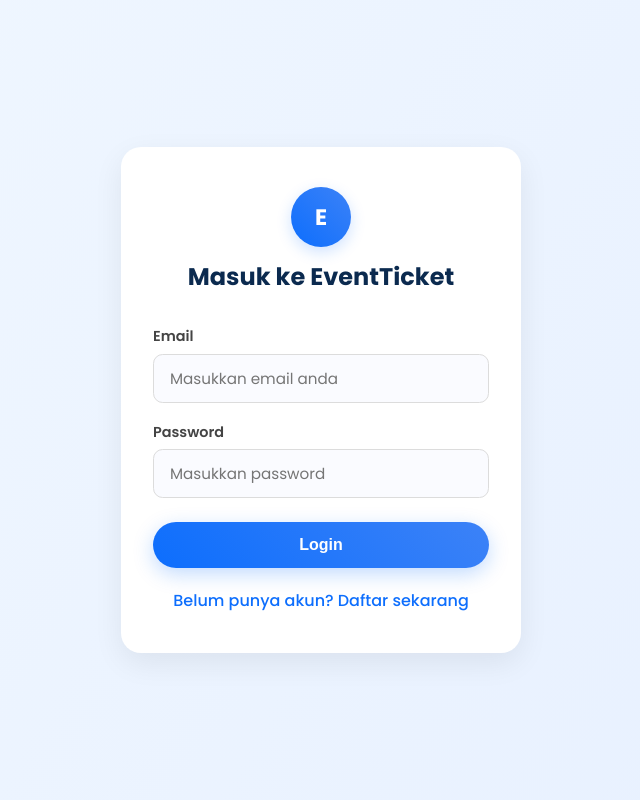
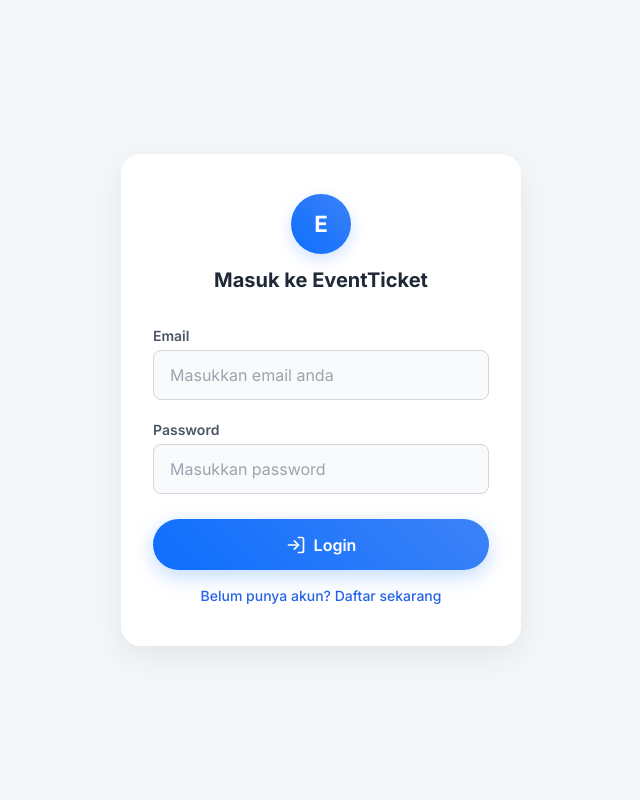
Before and after one commit to reyhanaIzzal21/task_eventTicket, a PHP site: page /login in a window 1280 px wide. Shown: the whole page, without its empty margins (319-959 px from the left). Run offline with PHP 8.4, Linux system fonts and the light colour scheme; some libraries are stand-ins or nearby versions.

Commit message:
feat: update login and registration pages with Tailwind CSS styling and improved user experience

```diff
--- a/app/Views/auth/login.php
+++ b/app/Views/auth/login.php
@@ -10,20 +10,26 @@
     <title>Login - EventTicket</title>
     <meta name="viewport" content="width=device-width,initial-scale=1">
 
-    <!-- Google Font -->
-    <link href="https://fonts.googleapis.com/css2?family=Poppins:wght@400;500;600;700;800&display=swap" rel="stylesheet">
+    <script src="https://cdn.tailwindcss.com"></script>
+
+    <link rel="preconnect" href="https://fonts.googleapis.com">
+    <link rel="preconnect" href="https://fonts.gstatic.com" crossorigin>
+    <link href="https://fonts.googleapis.com/css2?family=Inter:wght@100..900&display=swap" rel="stylesheet">
+
+    <script src="https://unpkg.com/lucide@latest"></script>
 
     <style>
         :root {
-            --bs-primary: #0D6EFD;
-            --bs-primary-rgb: 13, 110, 253;
-            --bs-dark-blue: #0B2A4F;
-            --bs-gradient: linear-gradient(45deg, #0D6EFD, #3C82F7);
+            /* Warna kustom untuk konsistensi */
+            --primary-color: #0D6EFD;
+            --primary-rgb: 13, 110, 253;
+            --dark-blue: #1f2937; /* Mengganti dark-blue agar lebih sesuai dengan tema Inter/modern */
+            --gradient: linear-gradient(45deg, #0D6EFD, #3C82F7);
         }
 
         body {
-            font-family: 'Poppins', sans-serif;
-            background: linear-gradient(120deg, #F0F7FF, #E7F0FF);
+            font-family: 'Inter', sans-serif;
+            background-color: #f4f7fa; /* Latar belakang lebih cerah (dari tema) */
             display: flex;
             align-items: center;
             justify-content: center;
@@ -31,26 +37,34 @@
             margin: 0;
         }
 
-        .login-container {
+        /* Ikon Lucide untuk digunakan dalam HTML */
+        .icon {
+            width: 1.25rem;
+            height: 1.25rem;
+            stroke-width: 2;
+            margin-right: 0.5rem;
+        }
+
+        /* Kelas kustom untuk mempermudah transisi dari CSS lama ke Tailwind */
+
+        /* Login Container - Mengganti .login-container dengan kelas Tailwind */
+        .login-card {
             background: #fff;
             width: 100%;
             max-width: 400px;
             padding: 2.5rem 2rem;
-            border-radius: 1.25rem;
+            border-radius: 1.25rem; /* rounded-2xl */
             box-shadow: 0 10px 30px rgba(0, 0, 0, 0.07);
             text-align: center;
             box-sizing: border-box;
         }
 
-        .login-header {
-            margin-bottom: 2rem;
-        }
-
+        /* Login Logo */
         .login-logo {
             width: 60px;
             height: 60px;
             margin: 0 auto 0.8rem;
-            background: var(--bs-gradient);
+            background: var(--gradient);
             border-radius: 50%;
             display: flex;
             align-items: center;
@@ -58,56 +72,40 @@
             color: white;
             font-weight: 700;
             font-size: 1.4rem;
-            box-shadow: 0 5px 15px rgba(var(--bs-primary-rgb), 0.2);
+            box-shadow: 0 5px 15px rgba(var(--primary-rgb), 0.2);
         }
 
-        .login-header h2 {
-            font-weight: 700;
-            color: var(--bs-dark-blue);
-            font-size: 1.5rem;
-            margin: 0;
+        /* Input Focus Shadow */
+        input:focus {
+            border-color: var(--primary-color) !important;
+            outline: none;
+            box-shadow: 0 0 0 0.15rem rgba(var(--primary-rgb), 0.15) !important;
+            background-color: #fff !important;
         }
 
-        form {
-            display: flex;
-            flex-direction: column;
-            align-items: center;
-        }
-
-        .field {
+        /* Button Primary */
+        .btn-primary-custom {
+            background: var(--gradient);
+            border: none;
+            color: white;
+            font-weight: 600;
+            font-size: 1rem;
+            border-radius: 50rem;
+            padding: 0.85rem;
             width: 100%;
-            text-align: left;
-            margin-bottom: 1.2rem;
+            transition: all 0.3s ease;
+            cursor: pointer;
+            margin-top: 0.3rem;
+            box-shadow: 0 6px 20px rgba(var(--primary-rgb), 0.25);
             box-sizing: border-box;
         }
 
-        label {
-            display: block;
-            margin-bottom: 0.4rem;
-            font-weight: 600;
-            color: #444;
-            font-size: 0.9rem;
+        .btn-primary-custom:hover {
+            transform: translateY(-3px);
+            box-shadow: 0 10px 25px rgba(var(--primary-rgb), 0.35);
         }
 
-        input {
-            width: 100%;
-            padding: 0.75rem 1rem;
-            border: 1px solid #dcdcdc;
-            border-radius: 0.6rem;
-            font-family: inherit;
-            font-size: 0.95rem;
-            transition: all 0.3s ease;
-            background-color: #fafbff;
-            box-sizing: border-box;
-        }
-
-        input:focus {
-            border-color: var(--bs-primary);
-            outline: none;
-            box-shadow: 0 0 0 0.15rem rgba(var(--bs-primary-rgb), 0.15);
-            background-color: #fff;
-        }
-
+        /* Errors */
         .errors {
             background: rgba(255, 0, 0, 0.05);
             border: 1px solid rgba(255, 0, 0, 0.15);
@@ -121,83 +119,65 @@
             box-sizing: border-box;
         }
 
-        .btn-primary {
-            background: var(--bs-gradient);
-            border: none;
-            color: white;
-            font-weight: 600;
-            font-size: 1rem;
-            border-radius: 50rem;
-            padding: 0.85rem;
-            width: 100%;
-            transition: all 0.3s ease;
-            cursor: pointer;
-            margin-top: 0.3rem;
-            box-shadow: 0 6px 20px rgba(var(--bs-primary-rgb), 0.25);
-            box-sizing: border-box;
-        }
-
-        .btn-primary:hover {
-            transform: translateY(-3px);
-            box-shadow: 0 10px 25px rgba(var(--bs-primary-rgb), 0.35);
-        }
-
-        .register-link {
-            margin-top: 1.3rem;
-            display: inline-block;
-            color: var(--bs-primary);
-            font-weight: 500;
-            text-decoration: none;
-            transition: color 0.3s ease;
-        }
-
-        .register-link:hover {
-            color: #084298;
-            text-decoration: underline;
-        }
-
         @media (max-width: 480px) {
-            .login-container {
+            .login-card {
                 padding: 2rem 1.5rem;
                 border-radius: 1rem;
             }
         }
+
     </style>
 </head>
 
 <body>
-    <div class="login-container">
-        <div class="login-header">
+    <div class="login-card">
+        <div class="mb-8">
             <div class="login-logo">E</div>
-            <h2>Masuk ke EventTicket</h2>
+            <h2 class="text-xl font-bold text-gray-800 mt-2 mb-0">Masuk ke EventTicket</h2>
         </div>
 
         <?php if (!empty($loginErrors)): ?>
             <div class="errors">
-                <ul>
-                    <?php foreach ($loginErrors as $error): ?>
-                        <li><?= htmlspecialchars($error) ?></li>
-                    <?php endforeach; ?>
-                </ul>
+                <div class="flex items-start">
+                    <i data-lucide="alert-circle" class="icon text-red-700 mt-0.5"></i>
+                    <ul class="list-none p-0 m-0">
+                        <?php foreach ($loginErrors as $error): ?>
+                            <li><?= htmlspecialchars($error) ?></li>
+                        <?php endforeach; ?>
+                    </ul>
+                </div>
             </div>
         <?php endif; ?>
 
-        <form method="post" action="/login">
-            <div class="field">
-                <label for="email">Email</label>
-                <input id="email" name="email" type="email" placeholder="Masukkan email anda" required>
+        <form method="post" action="/login" class="flex flex-col items-center">
+            <div class="field w-full text-left mb-5">
+                <label for="email" class="block mb-1 font-semibold text-gray-600 text-sm">Email</label>
+                <input id="email" name="email" type="email" placeholder="Masukkan email anda" required
+                       class="w-full px-4 py-3 border border-gray-300 rounded-lg text-base transition-all bg-gray-50 focus:bg-white">
             </div>
 
-            <div class="field">
-                <label for="password">Password</label>
-                <input id="password" name="password" type="password" placeholder="Masukkan password" required>
+            <div class="field w-full text-left mb-5">
+                <label for="password" class="block mb-1 font-semibold text-gray-600 text-sm">Password</label>
+                <input id="password" name="password" type="password" placeholder="Masukkan password" required
+                       class="w-full px-4 py-3 border border-gray-300 rounded-lg text-base transition-all bg-gray-50 focus:bg-white">
             </div>
 
-            <button class="btn-primary" type="submit">Login</button>
+            <button class="btn-primary-custom" type="submit">
+                <span class="flex items-center justify-center">
+                    <i data-lucide="log-in" class="icon w-5 h-5 mr-2"></i>
+                    Login
+                </span>
+            </button>
 
-            <a class="register-link" href="/register">Belum punya akun? Daftar sekarang</a>
+            <a class="mt-4 inline-block text-blue-600 font-medium text-sm hover:text-blue-800 hover:underline transition-colors" href="/register">
+                Belum punya akun? Daftar sekarang
+            </a>
         </form>
     </div>
+
+    <script>
+        lucide.createIcons();
+    </script>
 </body>
 
 </html>
```
Also changed, not shown: app/Views/auth/register.php (+105 -116 lines), app/Views/workshops/show.php (+10 -2 lines).
